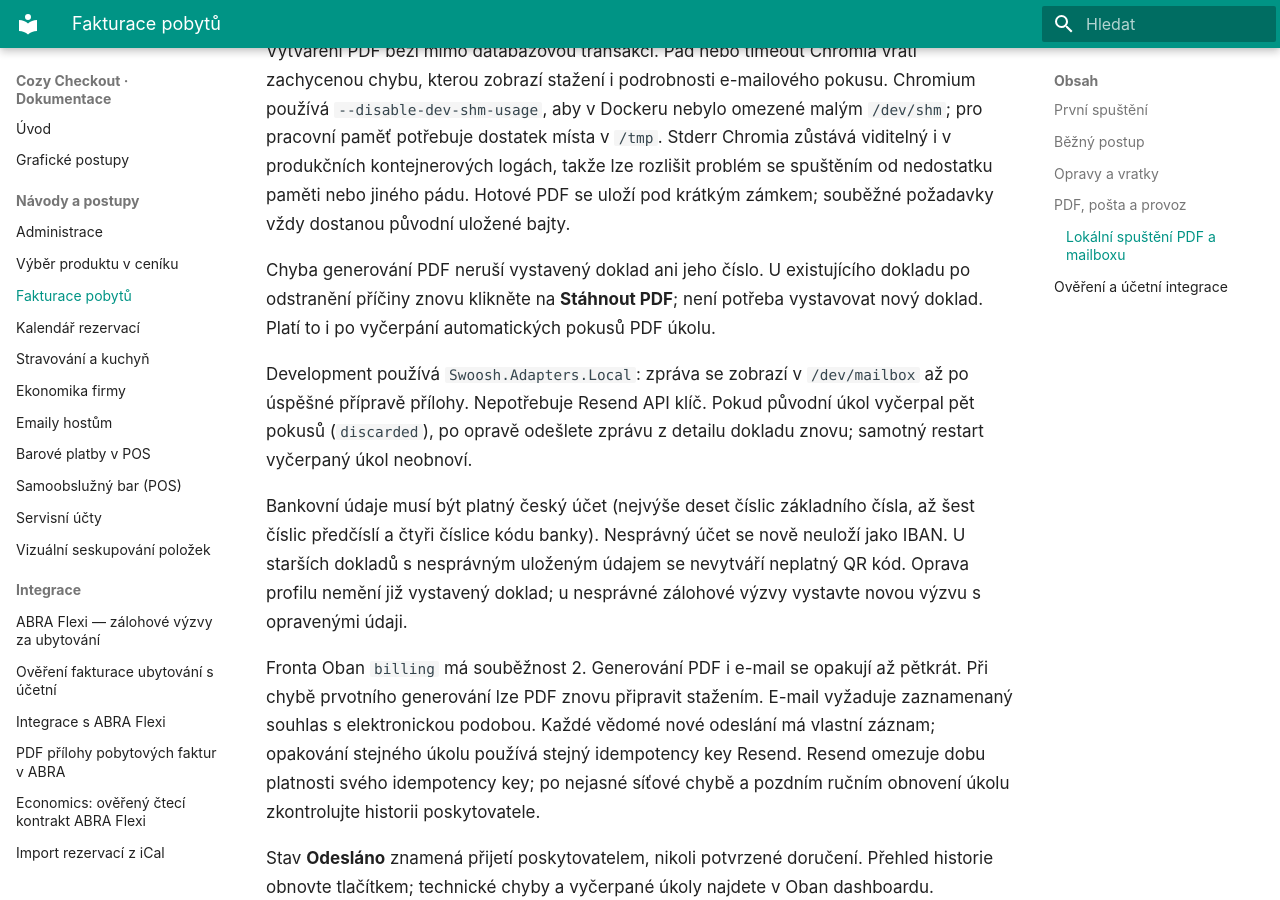
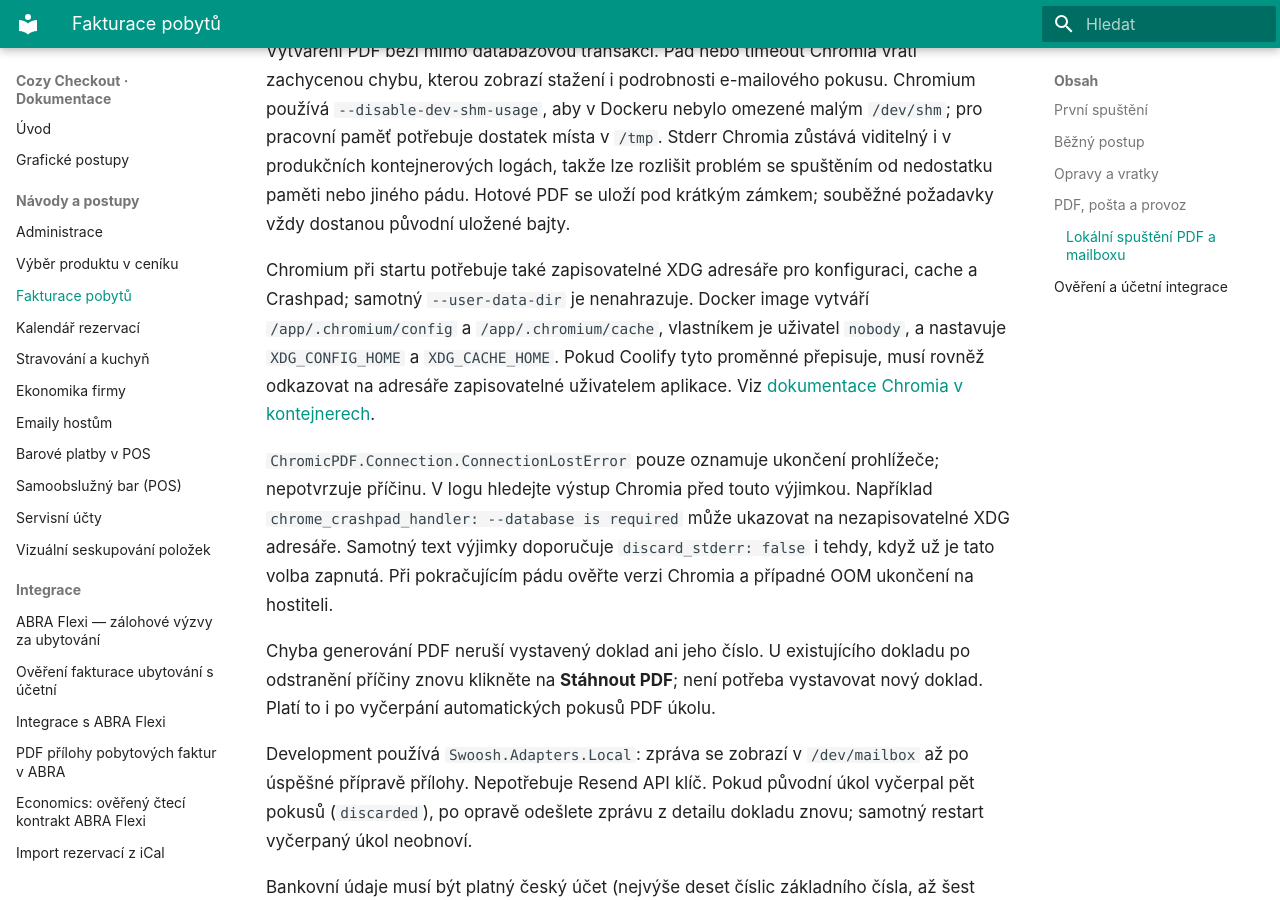
Before and after one commit to michalhorcic/cozy-checkout, an MkDocs documentation site: the page built from docs/features/BILLING.md, in a window 1280 px wide and 900 px high, scrolled down 4484 px. Built offline with MkDocs 1.6.1 and Material for MkDocs 9.7.7, drawn with Linux system fonts in a browser that asks for light colours.

Commit message:
Give Chromium writable XDG directories for Crashpad

```diff
--- a/docs/features/BILLING.md
+++ b/docs/features/BILLING.md
@@ -173,6 +173,20 @@ zůstává viditelný i v produkčních kontejnerových logách, takže lze rozl
 problém se spuštěním od nedostatku paměti nebo jiného pádu. Hotové PDF se uloží
 pod krátkým zámkem; souběžné požadavky vždy dostanou původní uložené bajty.
 
+Chromium při startu potřebuje také zapisovatelné XDG adresáře pro konfiguraci,
+cache a Crashpad; samotný `--user-data-dir` je nenahrazuje. Docker image vytváří
+`/app/.chromium/config` a `/app/.chromium/cache`, vlastníkem je uživatel `nobody`,
+a nastavuje `XDG_CONFIG_HOME` a `XDG_CACHE_HOME`. Pokud Coolify tyto proměnné
+přepisuje, musí rovněž odkazovat na adresáře zapisovatelné uživatelem aplikace.
+Viz [dokumentace Chromia v kontejnerech](https://pptr.dev/troubleshooting#running-in-read-only-containers).
+
+`ChromicPDF.Connection.ConnectionLostError` pouze oznamuje ukončení prohlížeče;
+nepotvrzuje příčinu. V logu hledejte výstup Chromia před touto výjimkou. Například
+`chrome_crashpad_handler: --database is required` může ukazovat na nezapisovatelné
+XDG adresáře. Samotný text výjimky doporučuje `discard_stderr: false` i tehdy,
+když už je tato volba zapnutá. Při pokračujícím pádu ověřte verzi Chromia a
+případné OOM ukončení na hostiteli.
+
 Chyba generování PDF neruší vystavený doklad ani jeho číslo. U existujícího
 dokladu po odstranění příčiny znovu klikněte na **Stáhnout PDF**; není potřeba
 vystavovat nový doklad. Platí to i po vyčerpání automatických pokusů PDF úkolu.
```
Also changed, not shown: 1 other file.
